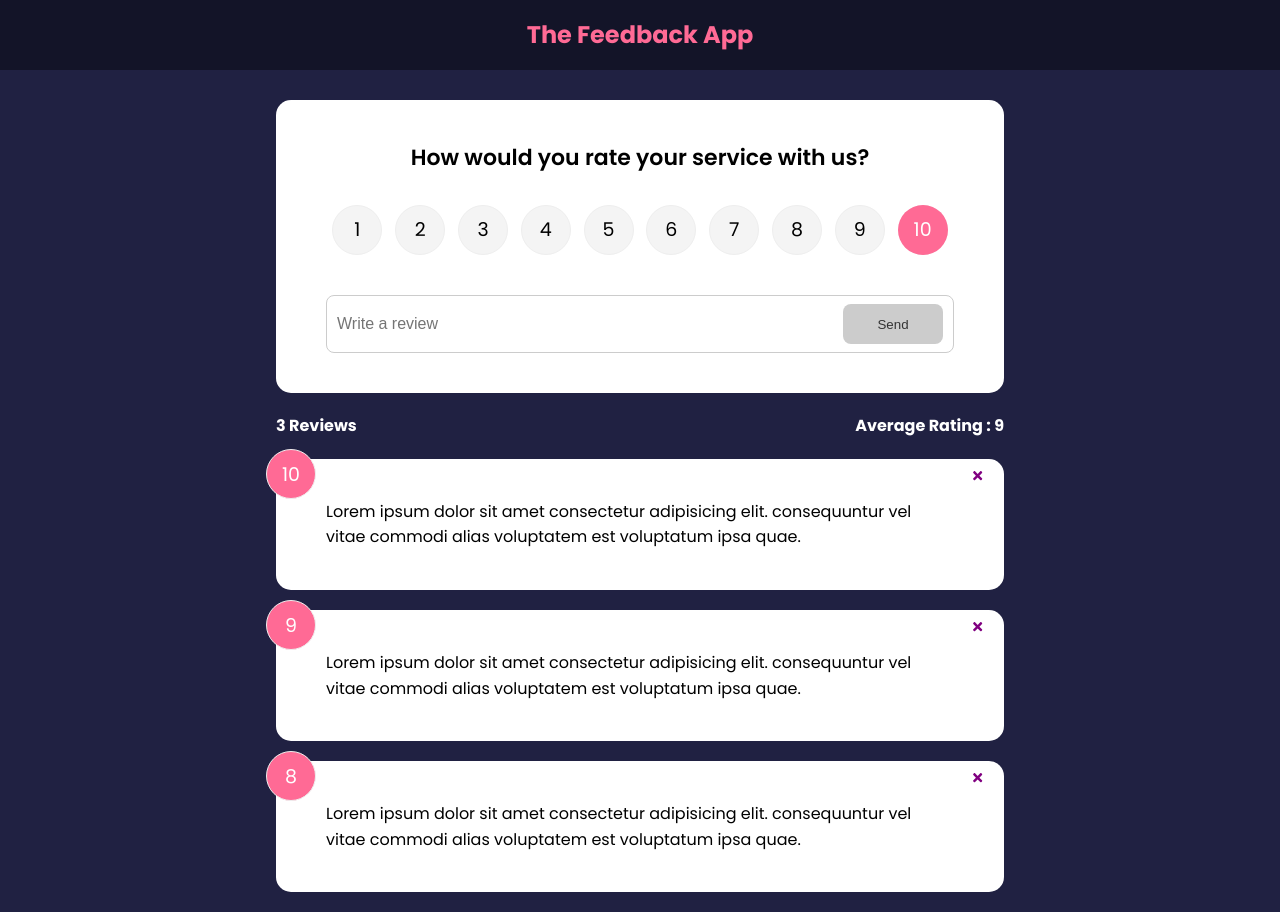
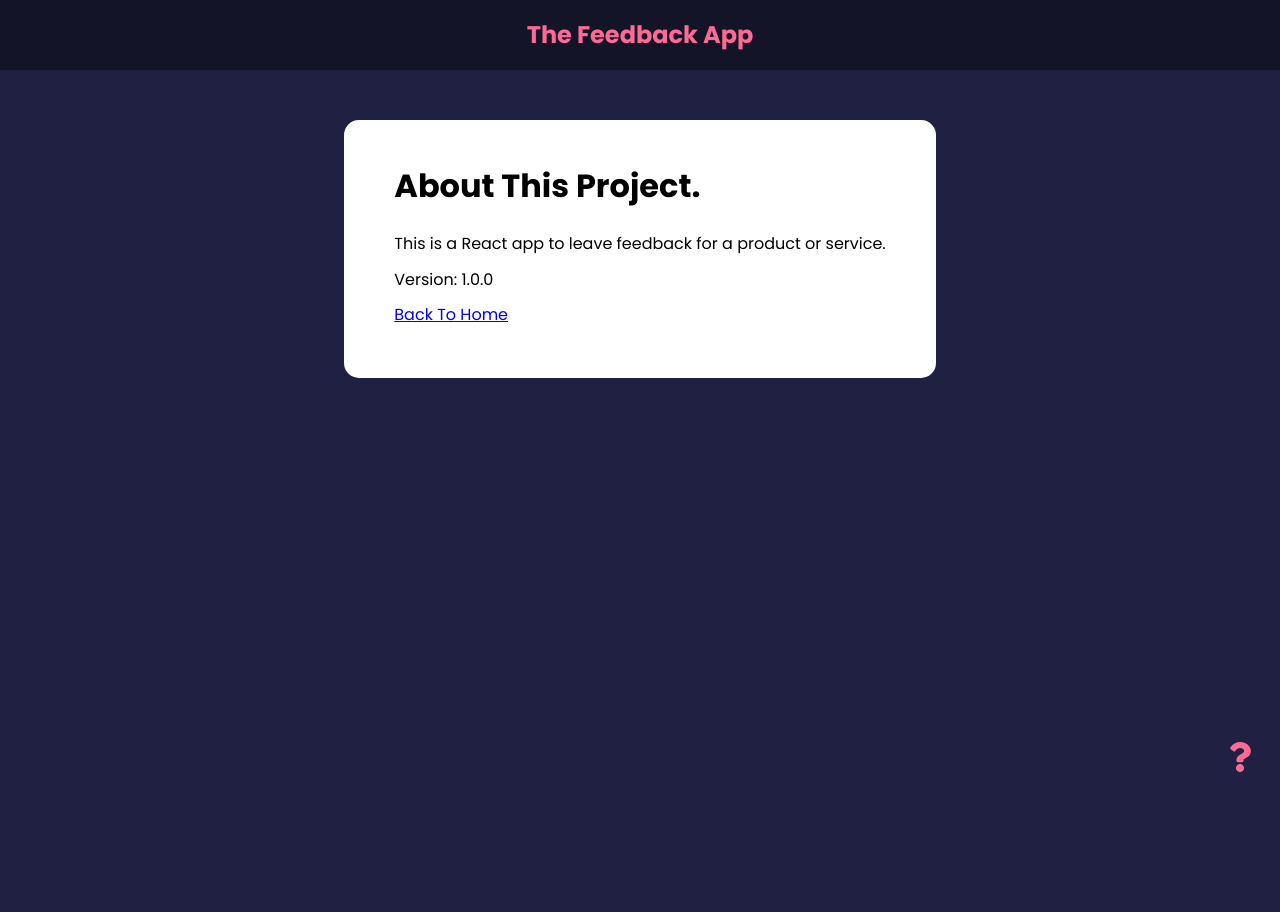
Before and after one commit to prakaran/React_Feedback_App, a React app: page /about in a window 1280 px wide. After the commit the page ends 800 px from the top, so only its background shows below. Built offline with nearby package versions, Linux system fonts and the light colour scheme; the HTML template or start-up script is replaced by a standard one.

Commit message:
Added Router and About Page

```diff
--- a/package.json
+++ b/package.json
@@ -14,6 +14,7 @@
     "react": "^18.3.1",
     "react-dom": "^18.3.1",
     "react-icons": "^5.2.1",
+    "react-router-dom": "^6.24.1",
     "uuid": "^10.0.0"
   },
   "devDependencies": {
--- a/src/App.jsx
+++ b/src/App.jsx
@@ -5,6 +5,9 @@
 import FeedbackData from './data/FeedbackData.js'
 import FeedbackStats from './components/FeedbackStats.jsx'
 import FeedbackForm from './components/FeedbackForm.jsx'
+import {BrowserRouter as Router, Routes, Route} from 'react-router-dom'
+import AboutPage from './components/pages/AboutPage.jsx'
+import AboutIconLink from './components/AboutIconLink.jsx'
 
 
 
@@ -26,15 +29,24 @@
     })
   }
   return (
+    <Router>
+        <Header />
+      <Routes>
+        <Route path='/' element = {
           <>
-      <Header />
             <div className='container'>
               <FeedbackForm addFeedback={addFeedback}/>
               <FeedbackStats feedback={feedback}/>
               <FeedbackList feedback={feedback} handleDelete = {deleteFeedback}/>
             </div>
           </>
-
+        } />
+        <Route path='/about' element={
+          <AboutPage/>
+        }/>
+      </Routes>
+      <AboutIconLink/>
+    </Router>
   )
 }
 
--- /dev/null
+++ b/src/components/AboutIconLink.jsx
@@ -0,0 +1,15 @@
+import React from 'react'
+import { FaQuestion } from 'react-icons/fa'
+import {Link} from 'react-router-dom'
+
+const AboutIconLink = () => {
+  return (
+    <div className='about-link'>
+        <Link to='/about'>
+            <FaQuestion size={30} />
+        </Link>
+    </div>
+  )
+}
+
+export default AboutIconLink
--- /dev/null
+++ b/src/components/pages/AboutPage.jsx
@@ -0,0 +1,20 @@
+import React from 'react'
+import Card from '../shared/Card'
+import {Link} from 'react-router-dom'
+
+const AboutPage = () => {
+  return (
+    <div className='about'>
+          <Card>
+            <h1>About This Project.</h1>
+            <p>This is a React app to leave feedback for a product or service.</p>
+            <p>Version: 1.0.0</p>
+            <p>
+                <Link to='/'>Back To Home</Link>
+            </p>
+          </Card>
+        </div>
+  )
+}
+
+export default AboutPage
--- a/src/index.css
+++ b/src/index.css
@@ -181,21 +181,24 @@
     text-align: center;
     color: rebeccapurple;
   }
-
+  .about{
+    display: flex;
+    justify-content: center;
+  }
   .about-link {
-    position: absolute;
+    position: fixed;
     bottom: 20px;
-    right: 20px;
+    right: 25px;
     color: #fff;
     cursor: pointer;
   }
 
   .about-link a {
-    color: #fff;
+    color: #ff6a95;
   }
 
   .about-link a:hover {
-    color: #ff6a95;
+    color: #d90166;
   }
 
   .about h1 {
@@ -222,4 +225,11 @@
     .input-group input {
       width: 80%;
     }
+    .about-link {
+      position: absolute;
+      top: 20px;
+      right: 20px;
+      color: #fff;
+      cursor: pointer;
+    }
   }
```
Also changed, not shown: src/App.css (deleted), 1 other file (tests, documents, lock files or other folders). Lines whose indentation alone changed are shown as unchanged.
